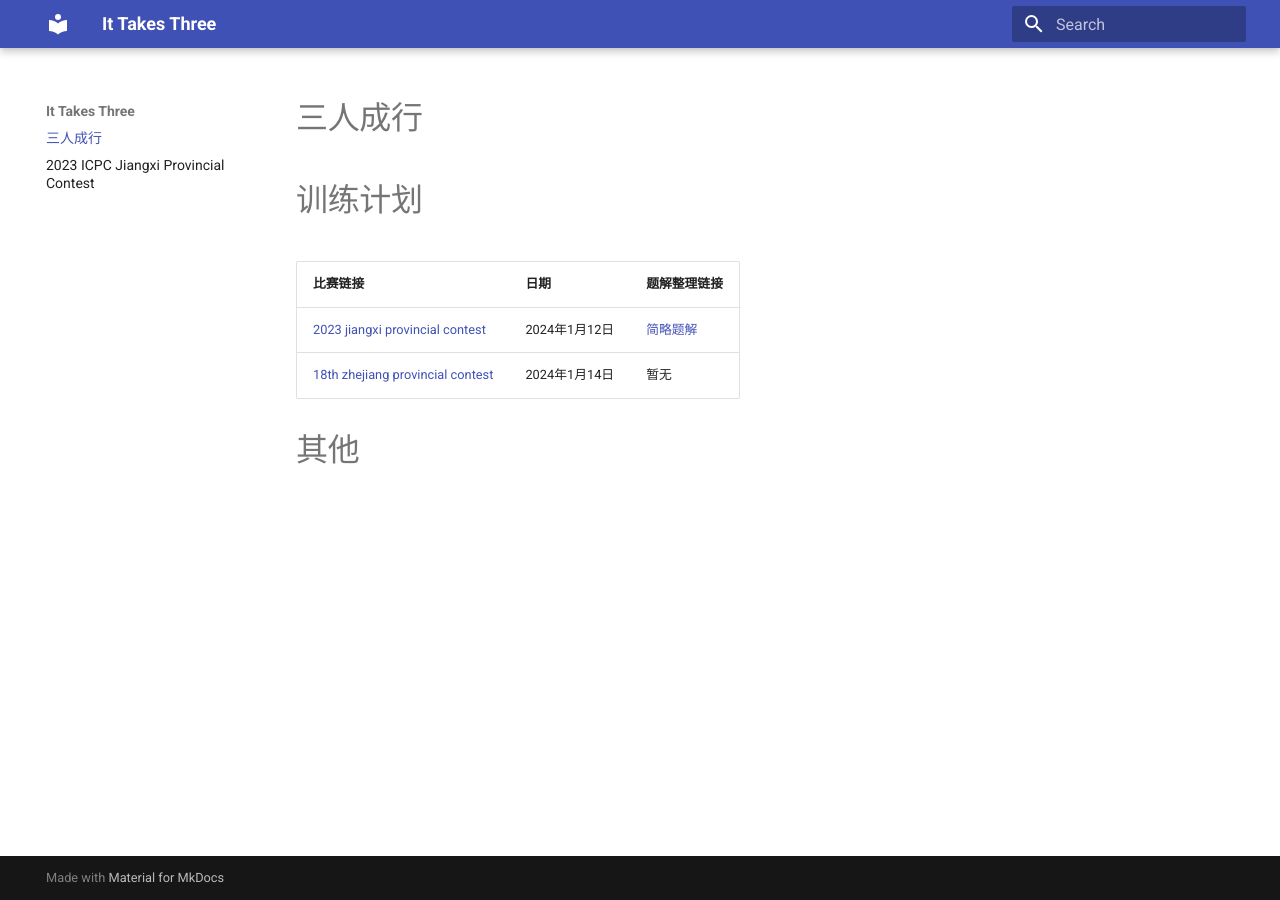
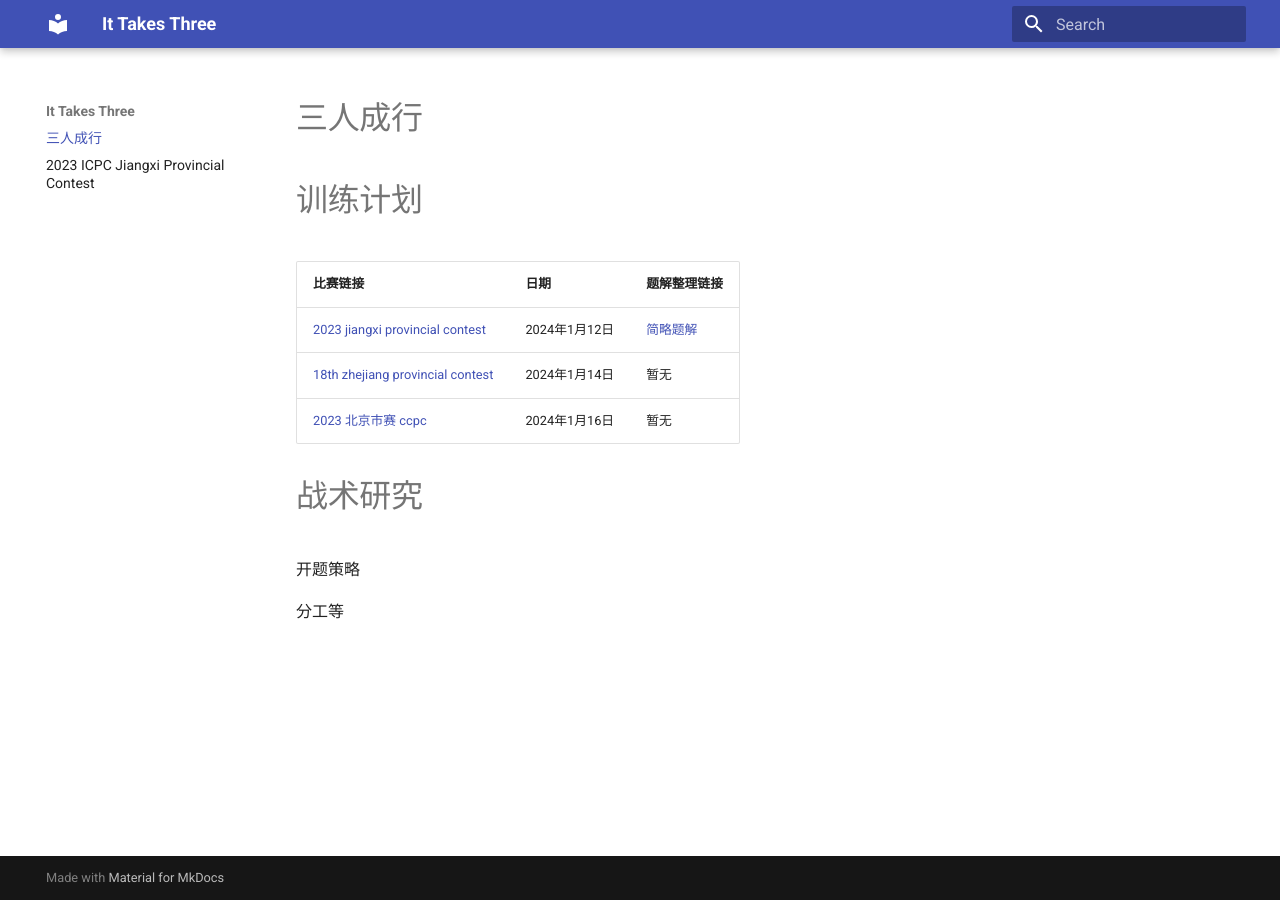
Before and after one commit to MRchenyuheng/my_wiki, an MkDocs documentation site: the page built from docs/index.md, in a window 1280 px wide. Built offline with MkDocs 1.6.1 and Material for MkDocs 9.7.7, drawn with Linux system fonts in a browser that asks for light colours.

Commit message:
20240114vpplus

```diff
--- a/docs/index.md
+++ b/docs/index.md
@@ -7,7 +7,12 @@
 |      -----------                                                      | -----------  | -----------                                                                                     |
 |  [2023 jiangxi provincial contest](https://codeforces.com/gym/104385) | 2024年1月12日 |  [简略题解](https://mrchenyuheng.github.io/my_wiki/2023_ICPC_Jiangxi_Provincial_Contest/)       |
 |  [18th zhejiang provincial contest](https://codeforces.com/gym/103055)| 2024年1月14日 |   暂无                                                                                          |
+|  [2023 北京市赛 ccpc](https://qoj.ac/contest/1464)                     | 2024年1月16日 |   暂无                                                                                          |
 
 
 
-# 其他
+# 战术研究
+
+开题策略
+
+分工等
```
